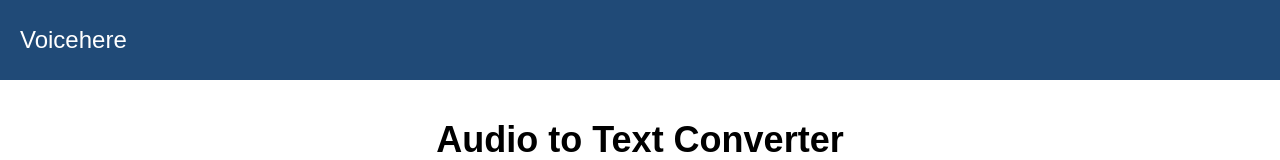
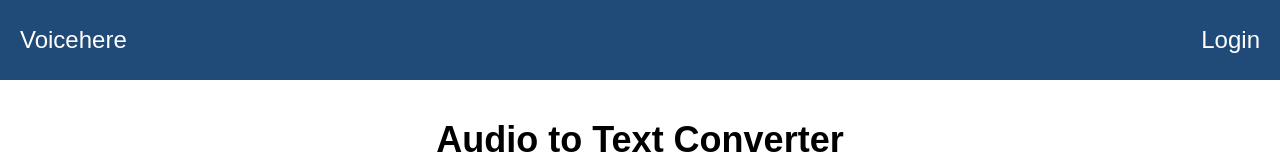
Before and after one commit to izzatarroyyan12/voicehere, a Next.js app in the folder frontend/: page / in a window 1280 px wide. Shown: the top 160 px of the page. Built offline with nearby package versions, Linux system fonts and the light colour scheme; no server answers; a web font is replaced by a local one.

Commit message:
feat: add audio name

```diff
--- a/frontend/src/app/(main)/layout.jsx
+++ b/frontend/src/app/(main)/layout.jsx
@@ -1,8 +1,38 @@
+'use client';
+
+import Cookies from 'js-cookie';
+import { usePathname, useRouter } from 'next/navigation';
+import { useEffect, useState } from 'react';
+
 export default function Layout({ children }) {
+  const router = useRouter();
+  const pathname = usePathname();
+
+  console.log(pathname === '/');
+  const [isLogin, setIsLogin] = useState(false);
+
+  useEffect(() => {
+    const token = Cookies.get('token');
+    if (token) {
+      setIsLogin(true);
+    }
+  }, []);
+
   return (
     <div className="flex flex-col h-screen">
-      <div className="min-h-20 bg-[#204A77] flex items-center px-5">
+      <div className="min-h-20 bg-[#204A77] flex items-center justify-between px-5">
         <span className="text-2xl text-white">Voicehere</span>
+        {pathname === '/' ? (
+          isLogin ? (
+            <button className="text-2xl text-white" onClick={() => router.push('/history')}>
+              Riwayat
+            </button>
+          ) : (
+            <button className="text-2xl text-white" onClick={() => router.push('/result')}>
+              Login
+            </button>
+          )
+        ) : null}
       </div>
       {children}
     </div>
--- a/frontend/src/app/(main)/result/page.jsx
+++ b/frontend/src/app/(main)/result/page.jsx
@@ -12,6 +12,9 @@ import { IoArrowBack } from 'react-icons/io5';
 export default function Result() {
   const router = useRouter();
   const [audio, setAudio] = useState(null);
+  const [text, setText] = useState('');
+
+  console.log(audio);
 
   const saveTranscriptionResult = async () => {
     const transcription = sessionStorage.getItem('transcription');
@@ -21,6 +24,7 @@ export default function Result() {
         '/transcribe/save',
         {
           audio_file: audio.url,
+          audio_name: audio.name,
           text: transcription,
         },
         {
@@ -30,13 +34,12 @@ export default function Result() {
         },
       );
 
-      if (response.status === 200) {
+      if (response.status === 201) {
+        localStorage.removeItem('audio');
+        toast.success('Transkripsi berhasil disimpan');
         router.push('/');
-        toast.success('Transkripsi berhasil disimpan');
-        localStorage.removeItem('audio');
       }
     } catch (error) {
-      console.error(error);
       toast.error(error.message);
     }
   };
@@ -48,6 +51,9 @@ export default function Result() {
     } else {
       router.push('/');
     }
+
+    const transcription = sessionStorage.getItem('transcription');
+    setText(transcription);
   }, []);
 
   return (
@@ -65,7 +71,7 @@ export default function Result() {
           Save
         </button>
       </div>
-      <div className="mt-4 border p-2">{sessionStorage.getItem('transcription')}</div>
+      <div className="mt-4 border p-2">{text}</div>
 
       {audio && <AudioPlayer publicUrl={audio.url} />}
     </div>
```
Also changed, not shown: frontend/src/app/(main)/page.jsx (+4 -4 lines).
